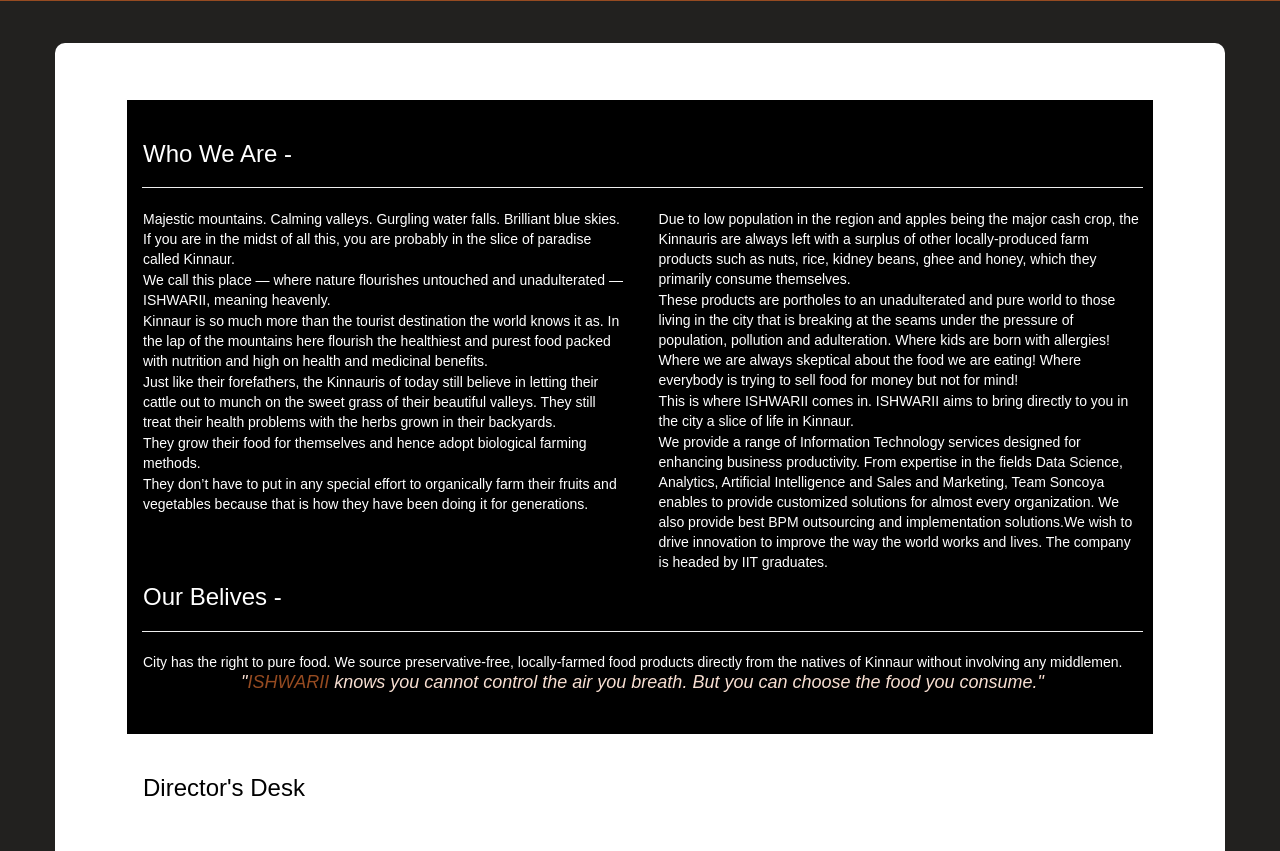
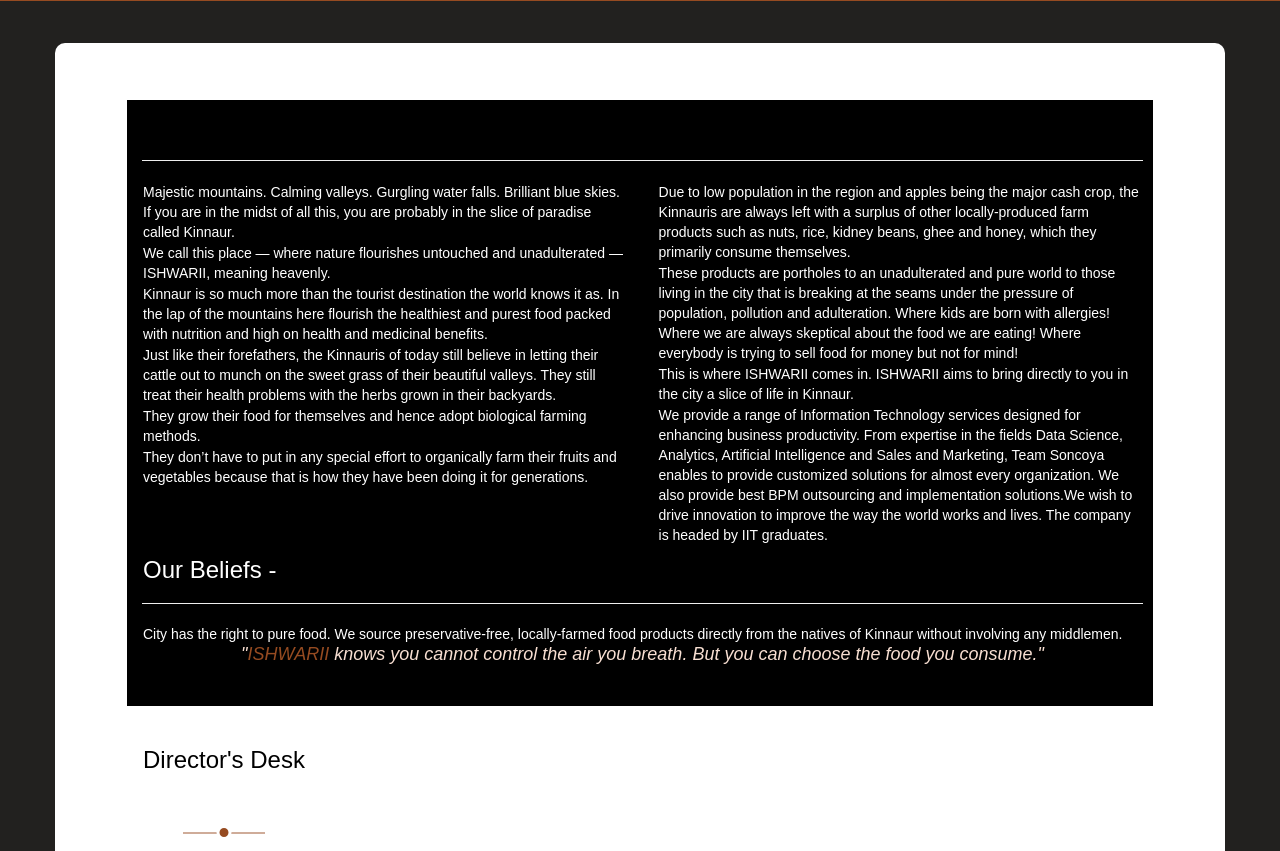
Before and after one commit to ishwarii-shubham/ishwarii, a PHP site: page /aboutus.php in a window 1280 px wide. Shown: the part 216-1067 px from the top of the page. Run offline with PHP 8.4, Linux system fonts and the light colour scheme; some libraries are stand-ins or nearby versions.

Commit message:
required Changes

```diff
--- a/aboutus.php
+++ b/aboutus.php
@@ -16,7 +16,7 @@
 		        <div class="container" style="padding-right: 15%;">
 		            <div class="row">
 		                <div class="col-md-12">
-		                    <h2 style="margin-bottom:0px;">Who We Are -</h2>
+		                    <!-- <h2 style="margin-bottom:0px;">Who We Are -</h2> -->
 		                    <hr style="color:red;">
 		                </div>
 		            </div>
@@ -38,7 +38,7 @@
 		            </div>
 		            <div class="row" style="padding-top: 10px;">
 		                <div class="col-md-12">
-		                    <h2 style="margin-bottom:0px;">Our Belives -</h2>
+		                    <h2 style="margin-bottom:0px;">Our Beliefs -</h2>
 		                    <hr style="color:red;">
 		                    <p>City has the right to pure food. We source preservative-free, locally-farmed food products directly from the natives of Kinnaur without involving any middlemen.</p>
 												<h4 style="color:#f8dfd2; text-align:center;"><i>"<span style = "color:#964b21;">ISHWARII</span> knows you cannot control the air you breath. But you can choose the food you consume."</i></h4>
--- a/index.php
+++ b/index.php
@@ -182,7 +182,7 @@
 									<div class="row">
 										<div class="col-sm-offset-2 col-sm-8">
 											<div>
-												<h2 class="section-title">What Clients Say</h2>
+												<h2 class="section-title">What Customer Speaks</h2>
 											</div>
 										</div><!-- /End col -->
 									</div><!-- /End row -->
--- a/single.php
+++ b/single.php
@@ -103,7 +103,7 @@
 												 <!-- Nav tabs -->
 												 <ul id="tabOne" class="nav nav-tabs nav-justified">
 														 <li class="active"><a href="#contentOne-1" data-toggle="tab" aria-expanded="true">Description</a></li>
-														 <li class=""><a href="#contentOne-2" data-toggle="tab" aria-expanded="false">Benifits</a></li>
+														 <li class=""><a href="#contentOne-2" data-toggle="tab" aria-expanded="false">Nutrition</a></li>
 												 </ul>
 
 												 <!-- Tab panes -->
```
